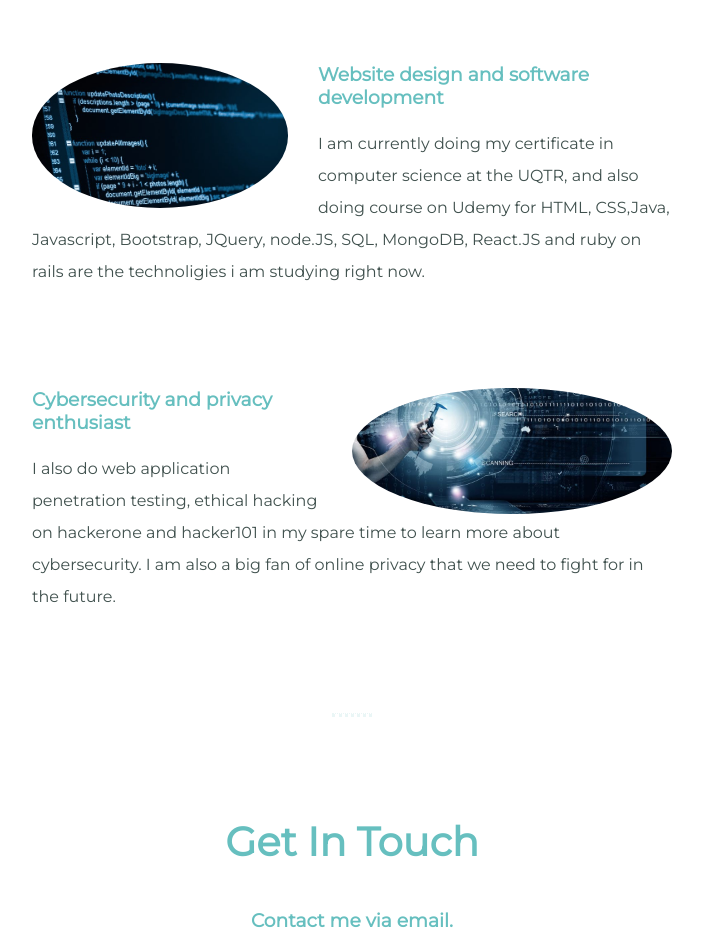
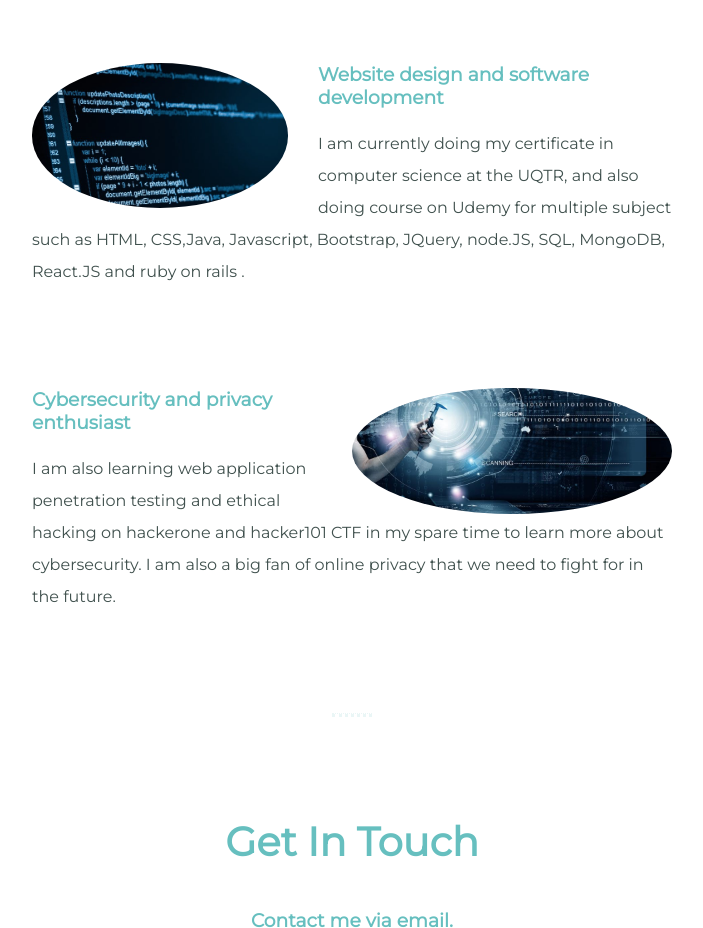
Before and after one commit to euphroshub/homepage, a plain HTML site: page index.html in a window 1280 px wide. Shown: the part 1680-2608 px from the top of the page, without its empty margins (288-991 px from the left). Drawn offline with Linux system fonts and the light colour scheme.

Commit message:
Update index.html

```diff
--- a/index.html
+++ b/index.html
@@ -31,14 +31,13 @@
       <div class="skill-row">
         <img class="progimg" src="images/program.jpg" alt="prog-image">
         <h3>Website design and software development</h3>
-        <p>I am currently doing my certificate in computer science at the UQTR, and also doing course on Udemy for
-          HTML, CSS,Java, Javascript, Bootstrap, JQuery, node.JS, SQL, MongoDB, React.JS and ruby on rails are the
-          technoligies i am studying right now.</p>
+        <p>I am currently doing my certificate in computer science at the UQTR, and also doing course on Udemy for multiple subject such as
+          HTML, CSS,Java, Javascript, Bootstrap, JQuery, node.JS, SQL, MongoDB, React.JS and ruby on rails .</p>
       </div>
       <div class="skill-row">
         <img class="pentestimg" src="images/pentest.jpg" alt="pentest-image">
         <h3>Cybersecurity and privacy enthusiast</h3>
-        <p>I also do web application penetration testing, ethical hacking on hackerone and hacker101 in my spare time to learn more
+        <p>I am also learning web application penetration testing and ethical hacking on hackerone and hacker101 CTF in my spare time to learn more
           about cybersecurity. I am also a big fan of online privacy that we need to fight for in the future.</p>
       </div>
     </div>
```
